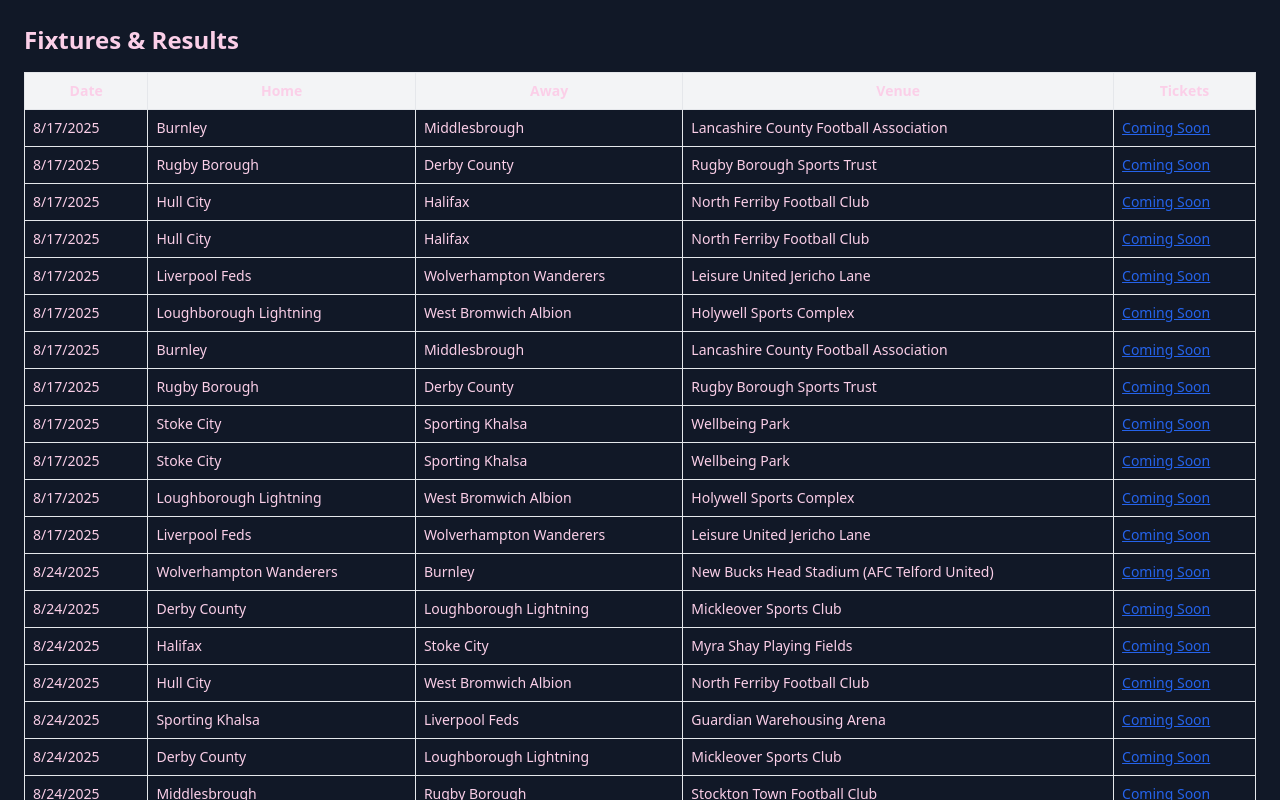
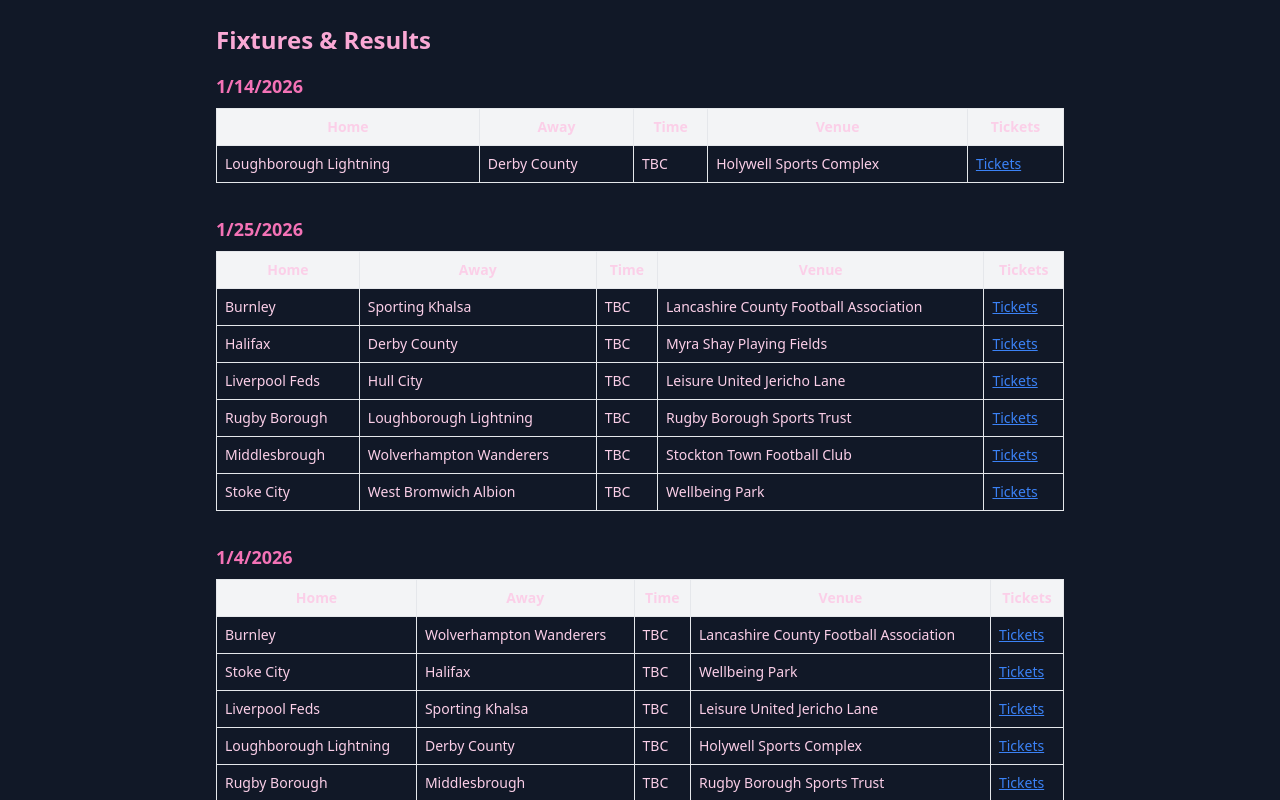
Before and after one commit to jhickey011/the-pyramid-page, a Next.js app: page /leagues/national-north/fixtures in a window 1280 px wide. Shown: the top 800 px of the page. Built offline with nearby package versions, Linux system fonts and the light colour scheme.

Commit message:
Update fixtures display and remove duplicates

```diff
--- a/app/leagues/national-north/fixtures/page.tsx
+++ b/app/leagues/national-north/fixtures/page.tsx
@@ -4,47 +4,72 @@
 
 type Fixture = {
   date: string
+  time?: string
   home: string
   away: string
   venue: string
 }
 
 export default function FixturesPage() {
-  const [fixtures, setFixtures] = useState<Fixture[]>([])
+  const [groupedFixtures, setGroupedFixtures] = useState<Record<string, Fixture[]>>({})
 
   useEffect(() => {
     fetch('/leagues/national-north/fixtures.json')
       .then(res => res.json())
-      .then(setFixtures)
+      .then((data: Fixture[]) => {
+        const seen = new Set()
+        const deduped = data.filter(f => {
+          const key = [f.date, f.home, f.away].sort().join('|')
+          if (seen.has(key)) return false
+          seen.add(key)
+          return true
+        })
+
+        const grouped: Record<string, Fixture[]> = {}
+        deduped.forEach(f => {
+          const dateKey = new Date(f.date).toLocaleDateString()
+          if (!grouped[dateKey]) grouped[dateKey] = []
+          grouped[dateKey].push(f)
+        })
+
+        setGroupedFixtures(grouped)
+      })
   }, [])
 
   return (
-    <main className="p-6">
-      <h1 className="text-2xl font-bold mb-4">Fixtures & Results</h1>
-      <div className="overflow-x-auto">
-        <table className="min-w-full border border-gray-300 text-sm">
-          <thead>
-            <tr className="bg-gray-100">
-              <th className="p-2 border">Date</th>
+    <main className="p-6 max-w-4xl mx-auto">
+      <h1 className="text-2xl font-bold mb-4 text-pink-300">Fixtures & Results</h1>
+      <div className="space-y-8">
+        {Object.entries(groupedFixtures).sort().map(([date, matches]) => (
+          <div key={date}>
+            <h2 className="text-lg font-bold text-pink-400 mb-2">{date}</h2>
+            <table className="w-full text-sm border border-gray-300">
+              <thead className="bg-gray-100">
+                <tr>
                   <th className="p-2 border">Home</th>
                   <th className="p-2 border">Away</th>
+                  <th className="p-2 border">Time</th>
                   <th className="p-2 border">Venue</th>
                   <th className="p-2 border">Tickets</th>
                 </tr>
               </thead>
               <tbody>
-            {fixtures.map((f, idx) => (
+                {matches.map((f, idx) => (
                   <tr key={idx} className="hover:bg-gray-50">
-                <td className="p-2 border">{new Date(f.date).toLocaleDateString()}</td>
                     <td className="p-2 border">{f.home}</td>
                     <td className="p-2 border">{f.away}</td>
+                    <td className="p-2 border">{f.time || 'TBC'}</td>
                     <td className="p-2 border">{f.venue}</td>
-                <td className="p-2 border text-blue-600 underline cursor-not-allowed">Coming Soon</td>
+                    <td className="p-2 border">
+                      <a href="#" className="text-blue-500 underline">Tickets</a>
+                    </td>
                   </tr>
                 ))}
               </tbody>
             </table>
           </div>
+        ))}
+      </div>
     </main>
   )
 }
--- a/app/leagues/national-north/page.tsx
+++ b/app/leagues/national-north/page.tsx
@@ -21,14 +21,13 @@
   date: string;
   home: string;
   away: string;
+  time?: string;
   venue: string;
 };
 
 export default function NationalNorthPage() {
   const [nextFixtures, setNextFixtures] = useState<Fixture[]>([]);
-  const [recentResults, setRecentResults] = useState<Fixture[]>([]);
   const [nextDate, setNextDate] = useState<string | null>(null);
-  const [lastDate, setLastDate] = useState<string | null>(null);
 
   useEffect(() => {
     fetch('/leagues/national-north/fixtures.json')
@@ -36,28 +35,24 @@
       .then((data: Fixture[]) => {
         const today = new Date();
         const upcoming: Record<string, Fixture[]> = {};
-        const recent: Record<string, Fixture[]> = {};
+        const seen = new Set();
 
         data.forEach(fixture => {
+          const key = [fixture.home, fixture.away, fixture.date].sort().join('|');
+          if (seen.has(key)) return;
+          seen.add(key);
+
           const date = new Date(fixture.date);
           const dateKey = date.toISOString().split('T')[0];
-
           if (date >= today) {
             if (!upcoming[dateKey]) upcoming[dateKey] = [];
             upcoming[dateKey].push(fixture);
-          } else {
-            if (!recent[dateKey]) recent[dateKey] = [];
-            recent[dateKey].push(fixture);
           }
         });
 
         const next = Object.keys(upcoming).sort()[0];
-        const last = Object.keys(recent).sort().pop();
-
         setNextDate(next || null);
-        setLastDate(last || null);
         setNextFixtures(next ? upcoming[next] : []);
-        setRecentResults(last ? recent[last] : []);
       });
   }, []);
 
@@ -116,35 +111,20 @@
         </div>
       </section>
 
-      {/* Results & Fixtures */}
+      {/* Next Fixtures */}
       <section className="space-y-6">
-        <div className="bg-gray-800 p-4 rounded-lg">
-          <h3 className="text-lg font-bold text-pink-300 mb-2">Most Recent Results</h3>
-          {recentResults.length > 0 ? (
-            <>
-              <p className="text-sm text-pink-400 mb-2">{lastDate}</p>
-              <ul className="space-y-1">
-                {recentResults.map((f, i) => (
-                  <li key={i}>
-                    {f.home} vs {f.away} – {f.venue}
-                  </li>
-                ))}
-              </ul>
-            </>
-          ) : (
-            <p className="text-gray-400">No results available yet.</p>
-          )}
-        </div>
-
         <div className="bg-gray-800 p-4 rounded-lg">
           <h3 className="text-lg font-bold text-pink-300 mb-2">Next Fixtures</h3>
           {nextFixtures.length > 0 ? (
             <>
-              <p className="text-sm text-pink-400 mb-2">{nextDate}</p>
+              <h4 className="text-base font-semibold text-pink-200 mb-2">
+                {new Date(nextDate!).toLocaleDateString()}
+              </h4>
               <ul className="space-y-1">
                 {nextFixtures.map((f, i) => (
                   <li key={i}>
-                    {f.home} vs {f.away} – {f.venue}
+                    {f.home} vs {f.away}
+                    {f.time ? ` – ${f.time}` : ''}
                   </li>
                 ))}
               </ul>
```
Lines whose indentation alone changed are shown as unchanged.
